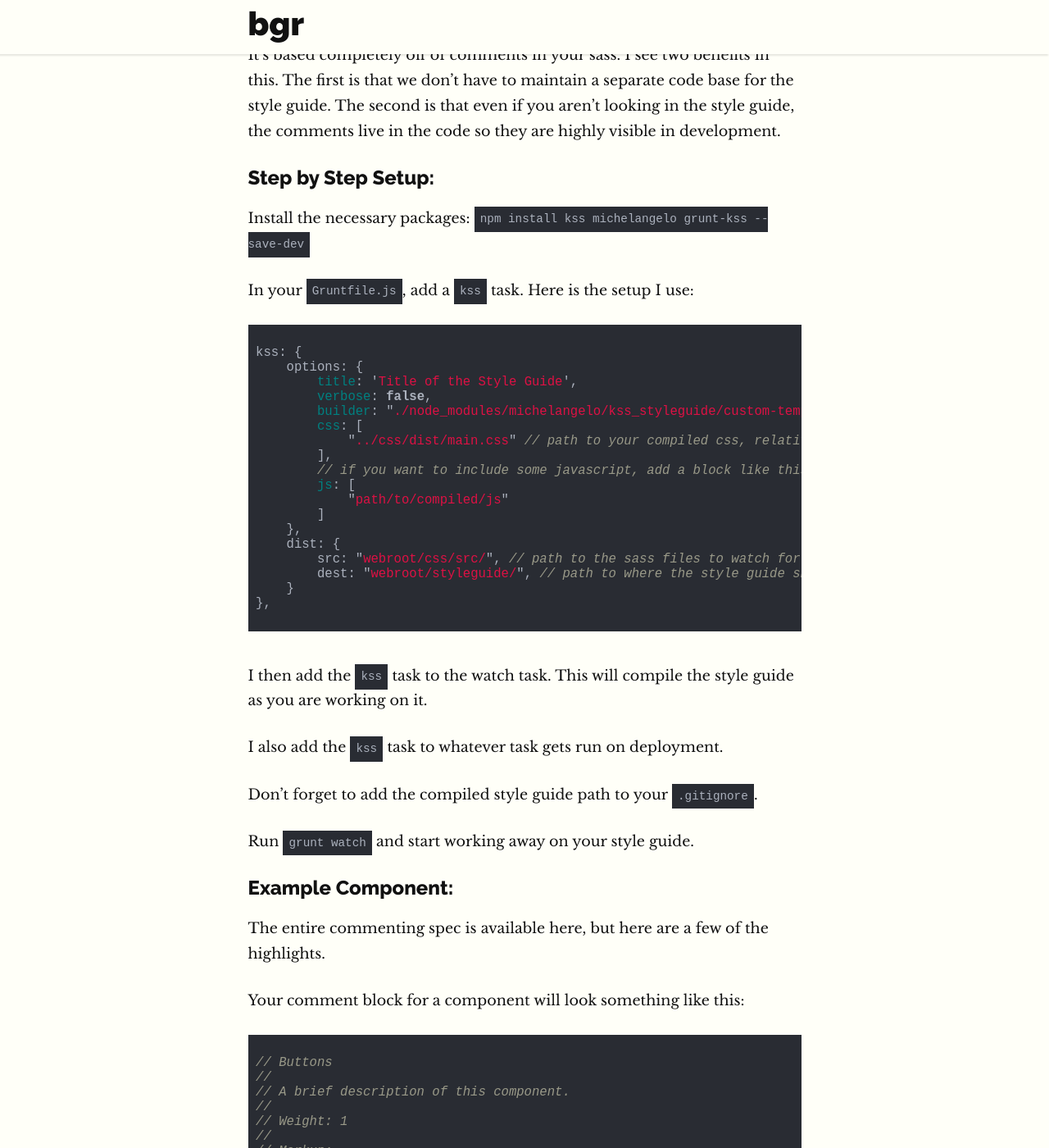
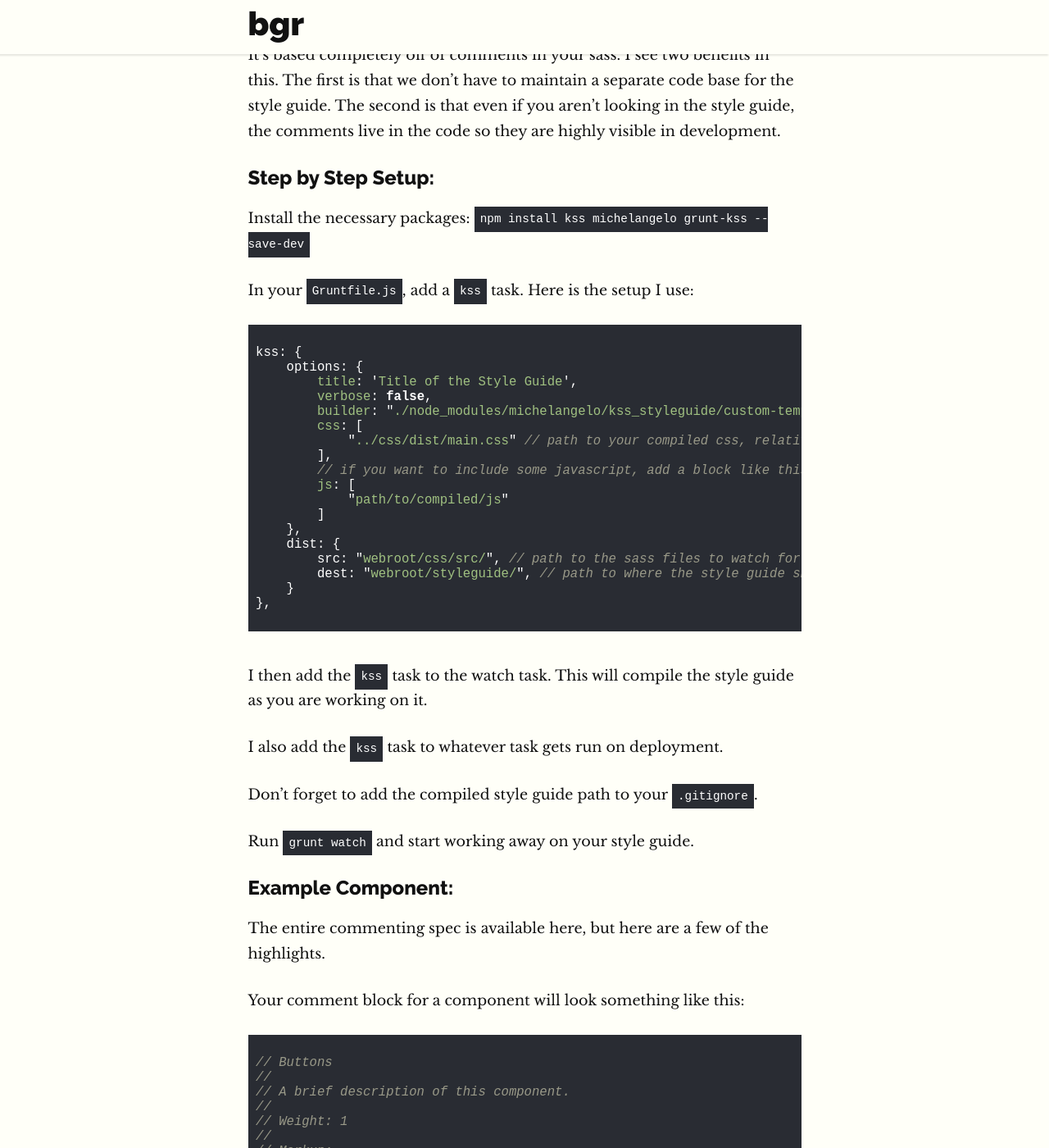
Before and after one commit to benjamingrobertson/benjamingrobertson.github.io, a Jekyll site: the page built from _posts/2016-11-30-easy-front-end-styleguides.markdown, in a window 1280 px wide and 1400 px high, scrolled down 641 px. Shown: the whole window at 82% size. Built offline with Jekyll 4.4.1, drawn with Linux system fonts in a browser that asks for light colours.

Commit message:
Update code highlighting colors

```diff
--- a/_sass/smacss/base/_syntax-highlighting.scss
+++ b/_sass/smacss/base/_syntax-highlighting.scss
@@ -6,15 +6,22 @@ $syntax-hue: 220;
 $syntax-saturation: 13%;
 $syntax-brightness: 18%;
 
+$editor-gray: rgb(41,44,51);
+$hl-green: rgb(160,193,129);
+$hl-blue: rgb(111, 171, 229);
+$hl-red: rgb(211, 115, 119);
+
 .highlighter-rouge {
-    background-color: rgb(41,44,51);
-    color: rgb(171,177,189);
+    background-color: $editor-gray;
+    color: #fff;
     padding: .5em;
 }
 
+
+
 .highlight {
-  background: rgb(41,44,51);
-  color: rgb(171,177,189);
+  background: $editor-gray;
+  color: #fff;
   font-size: 1.2em;
   overflow-x: scroll;
   margin: 0;
@@ -26,7 +33,7 @@ $syntax-brightness: 18%;
   }
 
   .c     { color: rgb(93,99,111); font-style: italic } // Comment
-  .err   { color: #a61717; background-color: #e3d2d2 } // Error
+  .err   { color: $hl-red; } // Error
   .k     { font-weight: bold } // Keyword
   .o     { font-weight: bold } // Operator
   .cm    { color: #998; font-style: italic } // Comment.Multiline
@@ -36,7 +43,7 @@ $syntax-brightness: 18%;
   .gd    { color: #000; background-color: #fdd } // Generic.Deleted
   .gd .x { color: #000; background-color: #faa } // Generic.Deleted.Specific
   .ge    { font-style: italic } // Generic.Emph
-  .gr    { color: #a00 } // Generic.Error
+  .gr    { color: $hl-red } // Generic.Error
   .gh    { color: #999 } // Generic.Heading
   .gi    { color: #000; background-color: #dfd } // Generic.Inserted
   .gi .x { color: #000; background-color: #afa } // Generic.Inserted.Specific
@@ -44,23 +51,23 @@ $syntax-brightness: 18%;
   .gp    { color: #555 } // Generic.Prompt
   .gs    { font-weight: bold } // Generic.Strong
   .gu    { color: #aaa } // Generic.Subheading
-  .gt    { color: #a00 } // Generic.Traceback
+  .gt    { color: $hl-red } // Generic.Traceback
   .kc    { font-weight: bold } // Keyword.Constant
   .kd    { font-weight: bold } // Keyword.Declaration
   .kp    { font-weight: bold } // Keyword.Pseudo
   .kr    { font-weight: bold } // Keyword.Reserved
-  .kt    { color: #458; font-weight: bold } // Keyword.Type
+  .kt    { color: $hl-blue; font-weight: bold } // Keyword.Type
   .m     { color: #099 } // Literal.Number
-  .s     { color: #d14 } // Literal.String
-  .na    { color: #008080 } // Name.Attribute
-  .nb    { color: #0086B3 } // Name.Builtin
-  .nc    { color: #458; font-weight: bold } // Name.Class
+  .s     { color: $hl-green } // Literal.String
+  .na    { color: $hl-green } // Name.Attribute
+  .nb    { color: $hl-blue } // Name.Builtin
+  .nc    { color: $hl-blue; font-weight: bold } // Name.Class
   .no    { color: #008080 } // Name.Constant
   .ni    { color: #800080 } // Name.Entity
-  .ne    { color: #900; font-weight: bold } // Name.Exception
-  .nf    { color: #900; font-weight: bold } // Name.Function
+  .ne    { color: $hl-red; font-weight: bold } // Name.Exception
+  .nf    { color: $hl-red; font-weight: bold } // Name.Function
   .nn    { color: #555 } // Name.Namespace
-  .nt    { color: #000080 } // Name.Tag
+  .nt    { color: $hl-blue } // Name.Tag
   .nv    { color: #008080 } // Name.Variable
   .ow    { font-weight: bold } // Operator.Word
   .w     { color: #bbb } // Text.Whitespace
@@ -68,16 +75,16 @@ $syntax-brightness: 18%;
   .mh    { color: #099 } // Literal.Number.Hex
   .mi    { color: #099 } // Literal.Number.Integer
   .mo    { color: #099 } // Literal.Number.Oct
-  .sb    { color: #d14 } // Literal.String.Backtick
-  .sc    { color: #d14 } // Literal.String.Char
-  .sd    { color: #d14 } // Literal.String.Doc
-  .s2    { color: #d14 } // Literal.String.Double
-  .se    { color: #d14 } // Literal.String.Escape
-  .sh    { color: #d14 } // Literal.String.Heredoc
-  .si    { color: #d14 } // Literal.String.Interpol
-  .sx    { color: #d14 } // Literal.String.Other
-  .sr    { color: #009926 } // Literal.String.Regex
-  .s1    { color: #d14 } // Literal.String.Single
+  .sb    { color: $hl-green } // Literal.String.Backtick
+  .sc    { color: $hl-green } // Literal.String.Char
+  .sd    { color: $hl-green } // Literal.String.Doc
+  .s2    { color: $hl-green } // Literal.String.Double
+  .se    { color: $hl-green } // Literal.String.Escape
+  .sh    { color: $hl-green } // Literal.String.Heredoc
+  .si    { color: $hl-green } // Literal.String.Interpol
+  .sx    { color: $hl-green } // Literal.String.Other
+  .sr    { color: $hl-green } // Literal.String.Regex
+  .s1    { color: $hl-green } // Literal.String.Single
   .ss    { color: #990073 } // Literal.String.Symbol
   .bp    { color: #999 } // Name.Builtin.Pseudo
   .vc    { color: #008080 } // Name.Variable.Class
```
